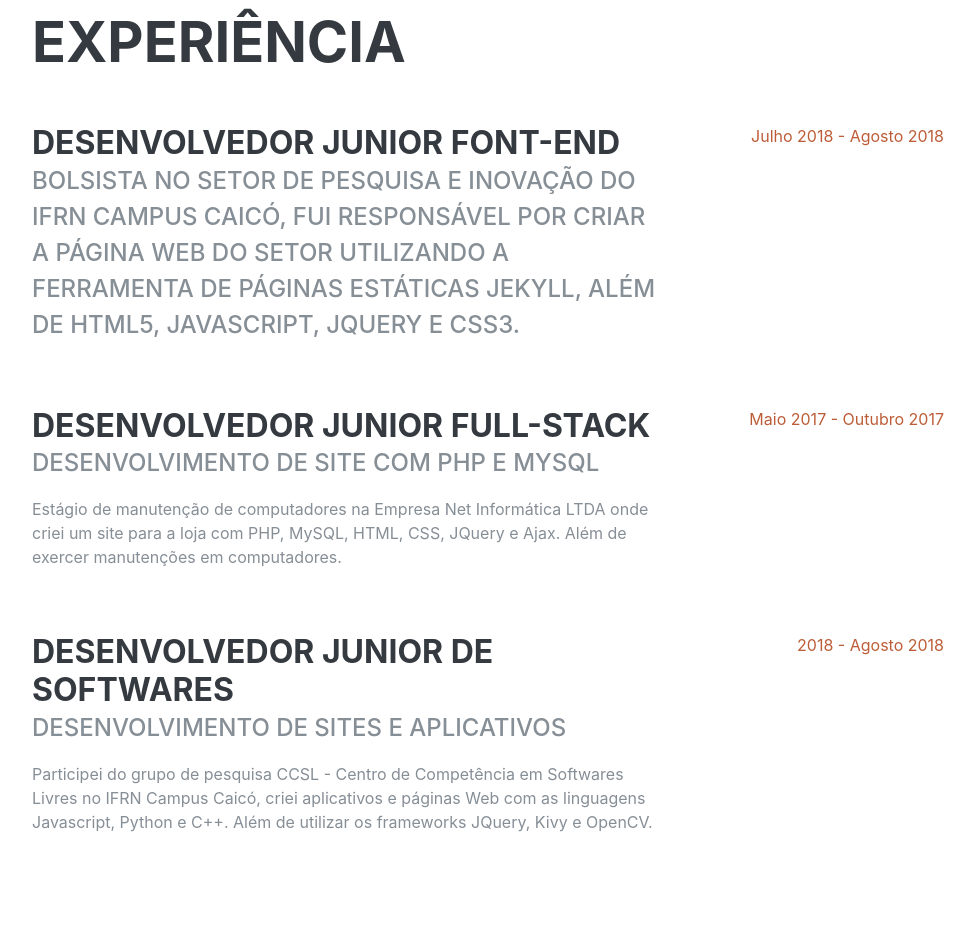
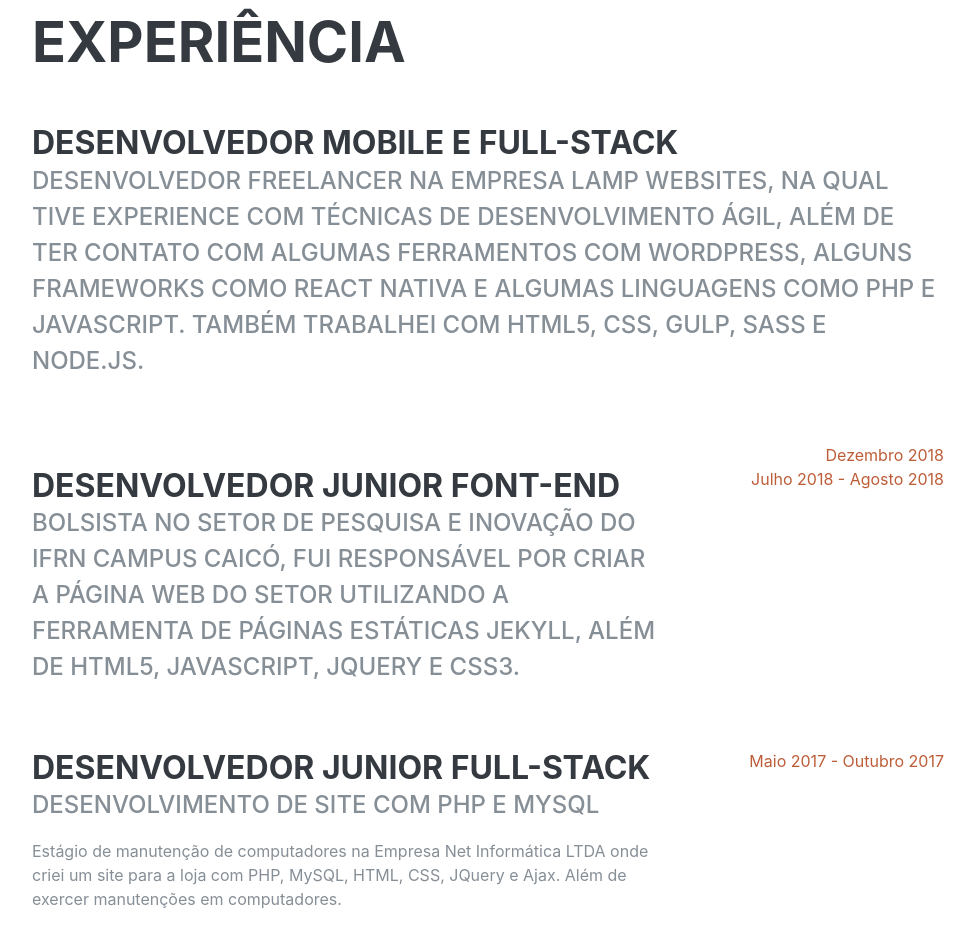
Before and after one commit to charles-bezerra/Homepage, a plain HTML site: page index.html in a window 1280 px wide. Shown: the part 840-1770 px from the top of the page, without its empty margins (288-1263 px from the left). Drawn offline with Linux system fonts and the light colour scheme; a web font is replaced by a local one.

Commit message:
Experiencia add

```diff
--- a/index.html
+++ b/index.html
@@ -100,7 +100,19 @@
       <section class="resume-section p-3 p-lg-5 d-flex flex-column" id="experience">
         <div class="my-auto">
           <h2 class="mb-5">Experiência</h2>
-
+          <div class="resume-item d-flex flex-column flex-md-row mb-5">
+            <div class="resume-content mr-auto">
+              <h3 class="mb-0">Desenvolvedor Mobile e Full-Stack</h3>
+              <div class="subheading mb-3">Desenvolvedor freelancer na empresa Lamp Websites, na qual tive experience com técnicas de desenvolvimento ágil, além de ter contato com algumas ferramentos com Wordpress, alguns FrameWorks como React Nativa e algumas linguagens como PHP e JavaScript.
+                  Também trabalhei com HTML5, CSS, GULP, SASS e Node.js.
+              </p>
+              </div>
+            </div>
+          </div>
+          <div class="resume-date text-md-right">
+            <span class="text-primary">Dezembro 2018</span>
+          </div>
+        </div>
           <div class="resume-item d-flex flex-column flex-md-row mb-5">
             <div class="resume-content mr-auto">
               <h3 class="mb-0">Desenvolvedor Junior Font-end</h3>
```
